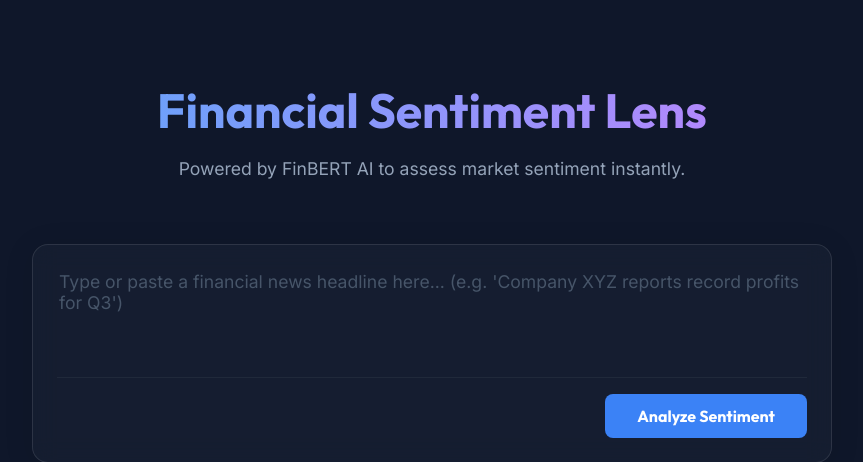
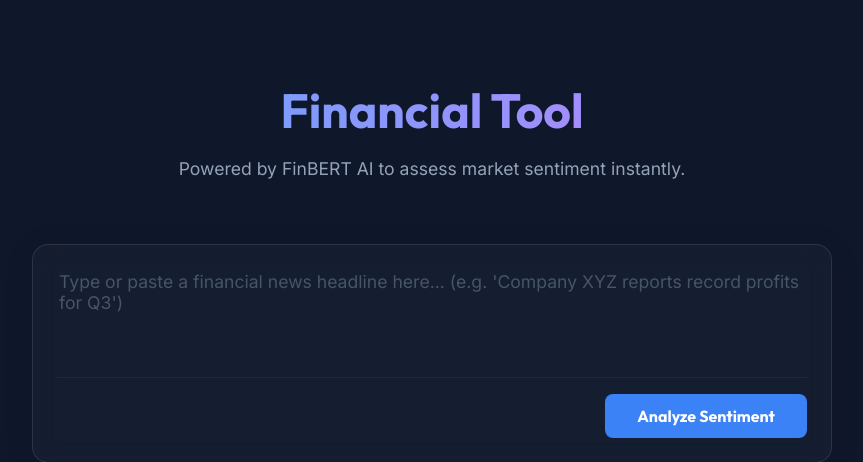
Before and after one commit to DhruvaBamb/Stock-Sentiment-Predictor, a Flask app: page / in a window 1280 px wide. Shown: the top 462 px of the page, without its empty margins (208-1071 px from the left). Run offline with Flask 3, Linux system fonts and the light colour scheme.

Commit message:
Rename Financial Sentiment Lens to Financial Tool

```diff
--- a/templates/index.html
+++ b/templates/index.html
@@ -3,7 +3,7 @@
 <head>
     <meta charset="UTF-8">
     <meta name="viewport" content="width=device-width, initial-scale=1.0">
-    <title>Financial Sentiment Lens</title>
+    <title>Financial Tool</title>
     <link href="https://fonts.googleapis.com/css2?family=Inter:wght@300;400;600&family=Outfit:wght@500;700&display=swap" rel="stylesheet">
     <link rel="stylesheet" href="/static/style.css">
 </head>
@@ -15,7 +15,7 @@
 
     <div class="container">
         <header>
-            <h1>Financial Sentiment Lens</h1>
+            <h1>Financial Tool</h1>
             <p>Powered by FinBERT AI to assess market sentiment instantly.</p>
         </header>
 
```
